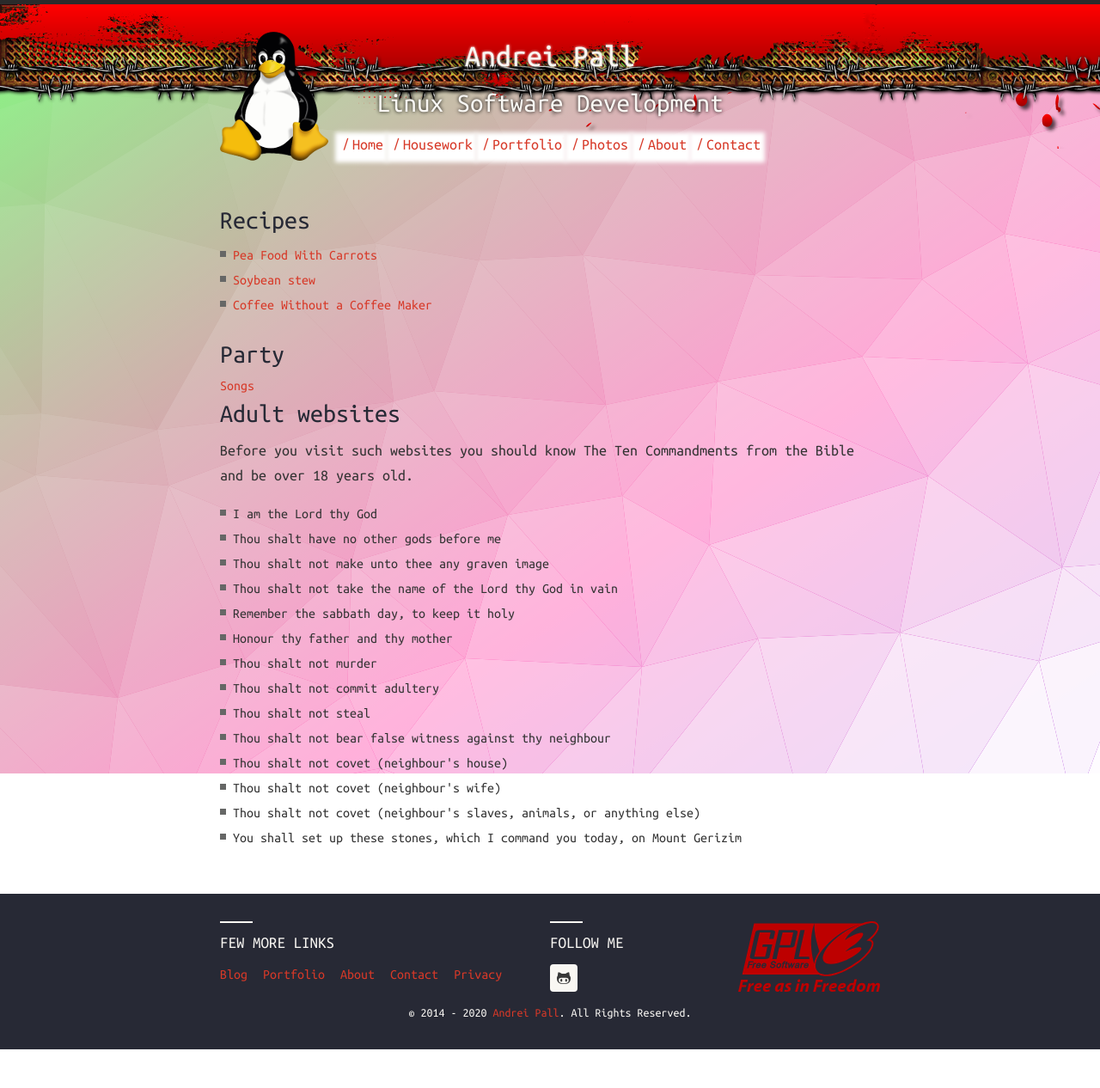
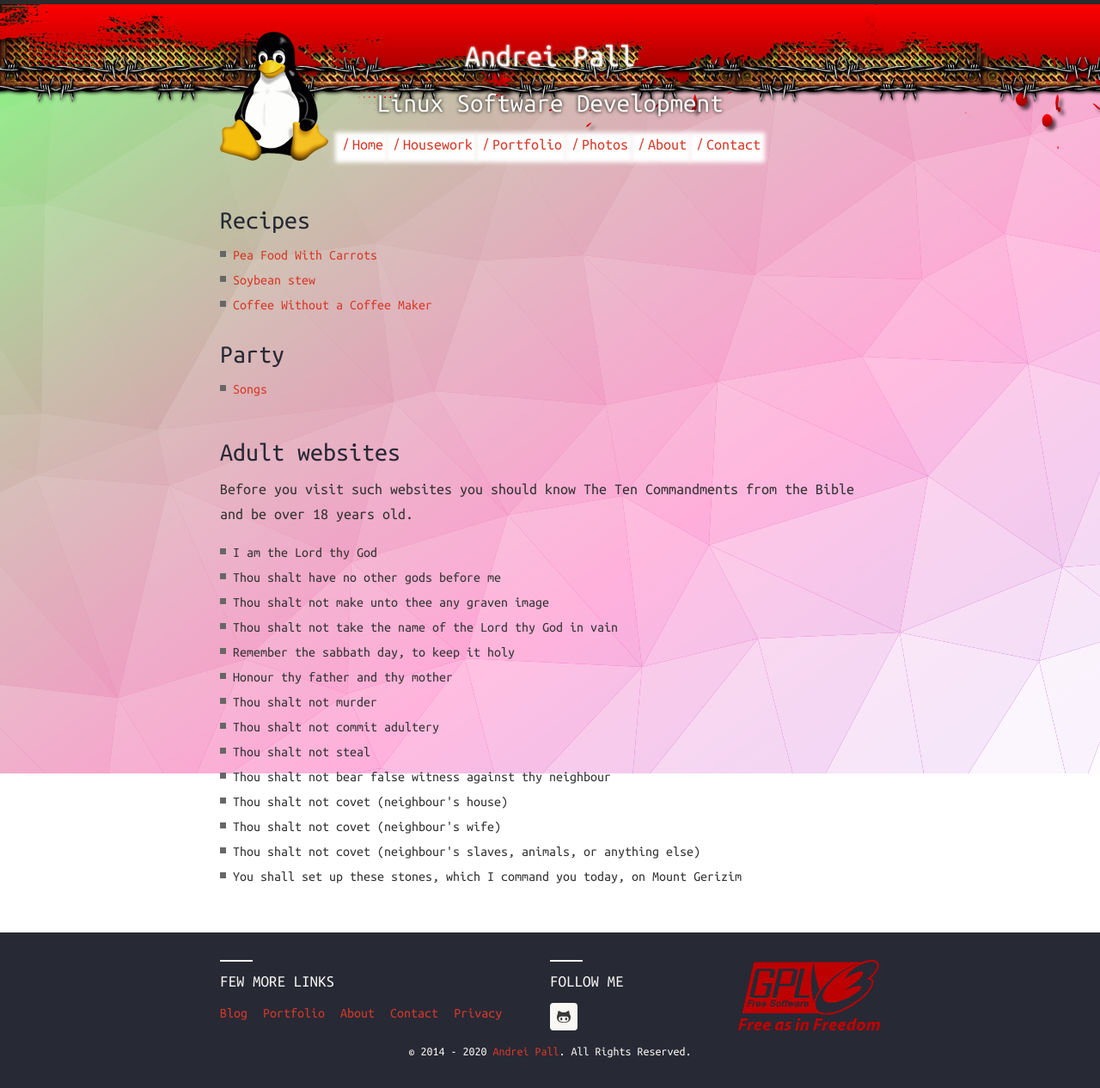
Before and after one commit to andreipall/andreipall.github.io, a Jekyll site: the page built from housework.html, in a window 1280 px wide. Shown: the whole page at 86% size. Built offline with Jekyll 4.4.1, drawn with Linux system fonts in a browser that asks for light colours; comment, search, counter and statistics services are not loaded; before the commit the page ends 1221 px from its top, so only the background shows below that.

Commit message:
Update housework.html

```diff
--- a/housework.html
+++ b/housework.html
@@ -11,7 +11,9 @@ title: Housework
   		{% endfor %}
 		</ul>
         	<h3>Party</h3>
-        	<a href="{{ '/party' | prepend: site.url }}">Songs</a>
+		<ul>
+		<li><a href="{{ '/party' | prepend: site.url }}">Songs</a></li>
+		</ul>
 		<br />
 		<h3>Adult websites</h3>
 		<p>Before you visit such websites you should know The Ten Commandments from the Bible and be over 18 years old.</p>
```
